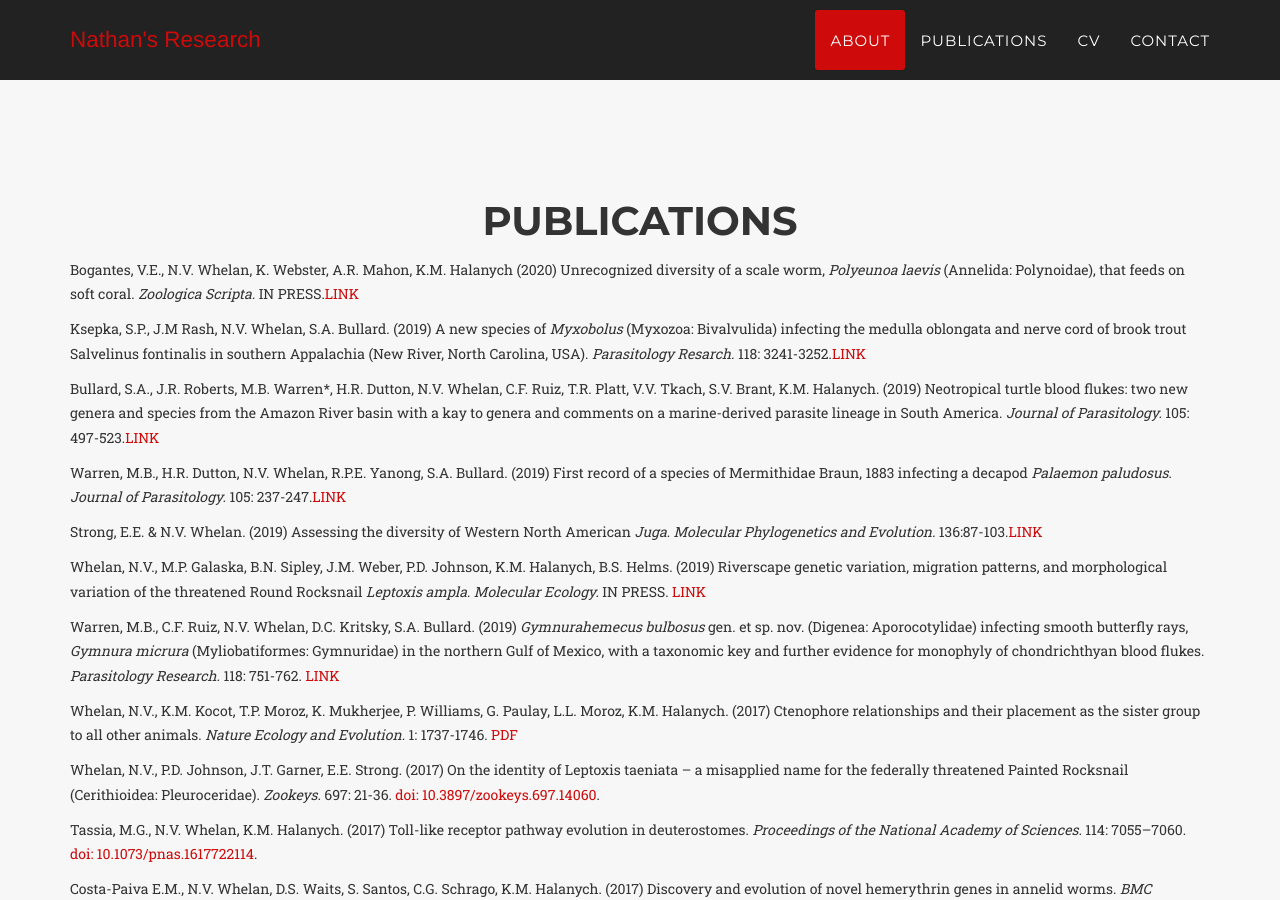
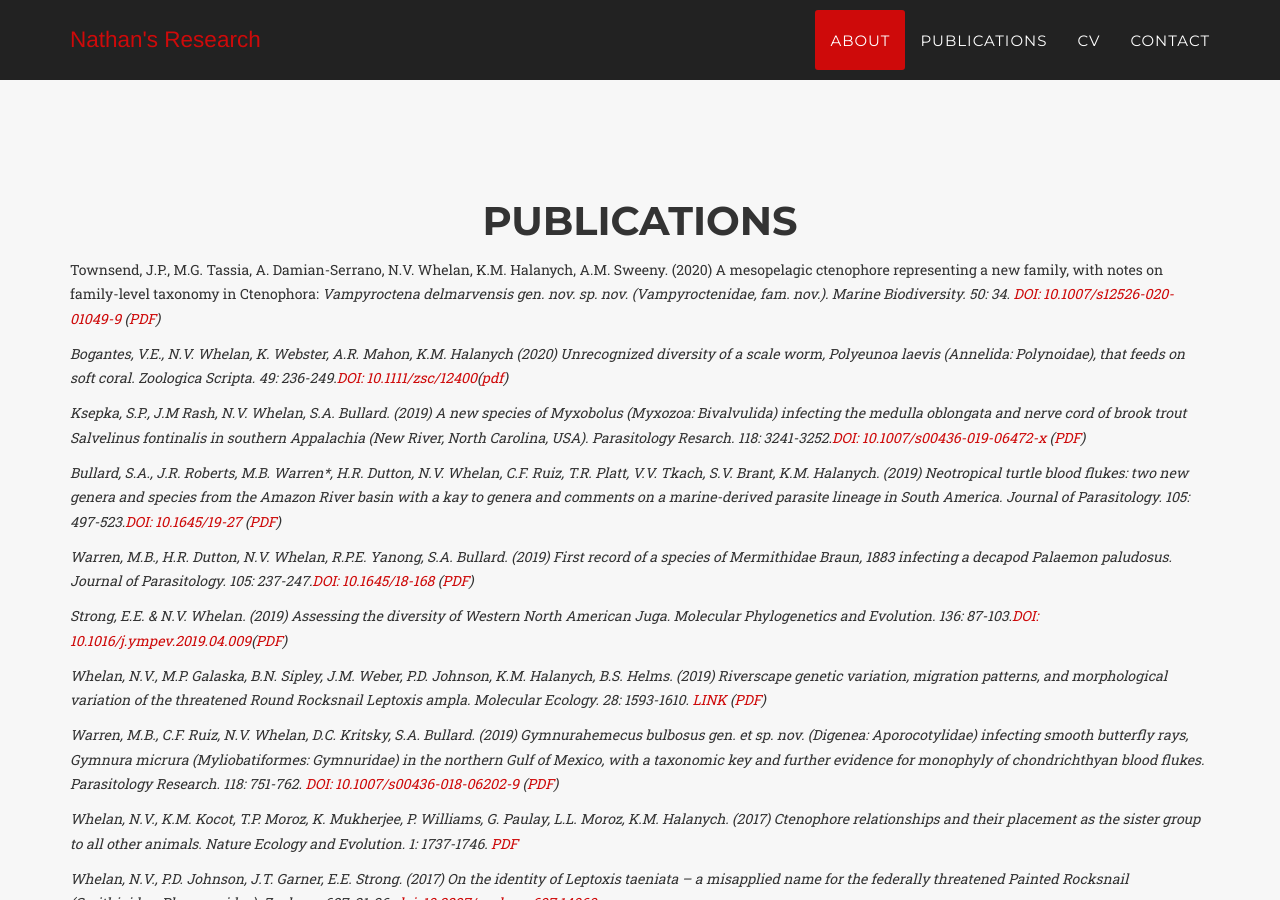
Before and after one commit to NathanWhelan/nathanwhelan.github.io, a Jekyll site: the page built from index.html, in a window 1280 px wide and 900 px high, scrolled down 2879 px. Built offline with Jekyll 4.4.1, drawn with Linux system fonts in a browser that asks for light colours; some web fonts are replaced.

Commit message:
Added links and updated papers

```diff
--- a/_includes/publications.html
+++ b/_includes/publications.html
@@ -7,31 +7,35 @@
                 </div>
             </div>
 <div class="box"><div class="box-title"></div><div class="box-body">
-	<p> Bogantes, V.E., N.V. Whelan, K. Webster, A.R. Mahon, K.M. Halanych (2020) Unrecognized diversity of a scale worm, <i>Polyeunoa laevis</i> (Annelida: Polynoidae), that feeds on soft coral. <i>Zoologica Scripta.</i> IN PRESS.<a href="https://onlinelibrary.wiley.com/doi/full/10.1111/zsc.12400">LINK</a></p>
+	<p> Townsend, J.P., M.G. Tassia, A. Damian-Serrano, N.V. Whelan, K.M. Halanych, A.M. Sweeny. (2020) A mesopelagic ctenophore representing a new family, with notes on family-level taxonomy in Ctenophora: <i>Vampyroctena delmarvensis</a> gen. nov. sp. nov. (Vampyroctenidae, fam. nov.). <i>Marine Biodiversity</i>. 50: 34. <a href="https://doi.dx.org/10.1007/s12526-020-01049-9">DOI: 10.1007/s12526-020-01049-9</a> (<a href="https://rdcu.be/b4dLR">PDF</a>)</p>
 </div><div class="box-footer"> </div></div>
 
 <div class="box"><div class="box-title"></div><div class="box-body">
-	<p> Ksepka, S.P., J.M Rash, N.V. Whelan, S.A. Bullard. (2019) A new species of <i>Myxobolus</i> (Myxozoa: Bivalvulida) infecting the medulla oblongata and nerve cord of brook trout Salvelinus fontinalis in southern Appalachia (New River, North Carolina, USA). <i>Parasitology Resarch.</i> 118: 3241-3252.<a href="https://link.springer.com/article/10.1007/s00436-019-06472-x">LINK</a></p>
+	<p> Bogantes, V.E., N.V. Whelan, K. Webster, A.R. Mahon, K.M. Halanych (2020) Unrecognized diversity of a scale worm, <i>Polyeunoa laevis</i> (Annelida: Polynoidae), that feeds on soft coral. <i>Zoologica Scripta.</i> 49: 236-249.<a href="https://onlinelibrary.wiley.com/doi/full/10.1111/zsc.12400">DOI: 10.1111/zsc/12400</a>(<a href="nathanwhelan.github.io/assests/Bogantes_et_al_2020.pdf">pdf</a>)</p>
 </div><div class="box-footer"> </div></div>
 
 <div class="box"><div class="box-title"></div><div class="box-body">
-	<p> Bullard, S.A., J.R. Roberts, M.B. Warren*, H.R. Dutton, N.V. Whelan, C.F. Ruiz, T.R. Platt, V.V. Tkach, S.V. Brant, K.M. Halanych. (2019) Neotropical turtle blood flukes: two new genera and species from the Amazon River basin with a kay to genera and comments on a marine-derived parasite lineage in South America. <i>Journal of Parasitology.</i> 105: 497-523.<a href="https://bioone.org/journals/Journal-of-Parasitology/volume-105/issue-4/19-27/Neotropical-Turtle-Blood-Flukes--Two-New-Genera-and-Species/10.1645/19-27.full">LINK</a></p>
+	<p> Ksepka, S.P., J.M Rash, N.V. Whelan, S.A. Bullard. (2019) A new species of <i>Myxobolus</i> (Myxozoa: Bivalvulida) infecting the medulla oblongata and nerve cord of brook trout Salvelinus fontinalis in southern Appalachia (New River, North Carolina, USA). <i>Parasitology Resarch.</i> 118: 3241-3252.<a href="https://link.springer.com/article/10.1007/s00436-019-06472-x">DOI: 10.1007/s00436-019-06472-x</a> (<a href="https://github.com/NathanWhelan/nathanwhelan.github.io/blob/master/assests/Ksepka2019_Article_ANewSpeciesOfMyxobolusMyxozoaB.pdf">PDF</a>)</p>
 </div><div class="box-footer"> </div></div>
 
 <div class="box"><div class="box-title"></div><div class="box-body">
-	<p> Warren, M.B., H.R. Dutton, N.V. Whelan, R.P.E. Yanong, S.A. Bullard. (2019) First record of a species of Mermithidae Braun, 1883 infecting a decapod <i>Palaemon paludosus</i>. <i>Journal of Parasitology.</i> 105: 237-247.<a href="https://www.journalofparasitology.org/doi/abs/10.1645/18-168">LINK</a></p>
+	<p> Bullard, S.A., J.R. Roberts, M.B. Warren*, H.R. Dutton, N.V. Whelan, C.F. Ruiz, T.R. Platt, V.V. Tkach, S.V. Brant, K.M. Halanych. (2019) Neotropical turtle blood flukes: two new genera and species from the Amazon River basin with a kay to genera and comments on a marine-derived parasite lineage in South America. <i>Journal of Parasitology.</i> 105: 497-523.<a href="https://bioone.org/journals/Journal-of-Parasitology/volume-105/issue-4/19-27/Neotropical-Turtle-Blood-Flukes--Two-New-Genera-and-Species/10.1645/19-27.full">DOI: 10.1645/19-27</a> (<a href="https://github.com/NathanWhelan/nathanwhelan.github.io/blob/master/assests/Bullard_et_al_2019.pdf">PDF</a>)</p>
 </div><div class="box-footer"> </div></div>
 
 <div class="box"><div class="box-title"></div><div class="box-body">
-	<p> Strong, E.E. & N.V. Whelan. (2019) Assessing the diversity of Western North American <i>Juga</i>. <i>Molecular Phylogenetics and Evolution.</i> 136:87-103.<a href="https://authors.elsevier.com/a/1Yu0v3m3nMuJ~D">LINK</a></p>
+	<p> Warren, M.B., H.R. Dutton, N.V. Whelan, R.P.E. Yanong, S.A. Bullard. (2019) First record of a species of Mermithidae Braun, 1883 infecting a decapod <i>Palaemon paludosus</i>. <i>Journal of Parasitology.</i> 105: 237-247.<a href="https://www.journalofparasitology.org/doi/abs/10.1645/18-168">DOI: 10.1645/18-168</a> (<a href="https://github.com/NathanWhelan/nathanwhelan.github.io/blob/master/assests/Warren_et_al_2019_Website.pdf">PDF</a>)</p>
 </div><div class="box-footer"> </div></div>
 
 <div class="box"><div class="box-title"></div><div class="box-body">
-	<p> Whelan, N.V., M.P. Galaska, B.N. Sipley, J.M. Weber, P.D. Johnson, K.M. Halanych, B.S. Helms. (2019) Riverscape genetic variation, migration patterns, and morphological variation of the threatened Round Rocksnail <i>Leptoxis ampla</i>. <i>Molecular Ecology.</i> IN PRESS. <a href="https://rdcu.be/bwEbJ">LINK</a></p>
+	<p> Strong, E.E. & N.V. Whelan. (2019) Assessing the diversity of Western North American <i>Juga</i>. <i>Molecular Phylogenetics and Evolution.</i> 136: 87-103.<a href="https://doi.org/10.1016/j.ympev.2019.04.009">DOI: 10.1016/j.ympev.2019.04.009</a>(<a href="https://github.com/NathanWhelan/nathanwhelan.github.io/blob/master/assests/Strong_and_Whelan_2019.pdf">PDF</a>)</p>
 </div><div class="box-footer"> </div></div>
 
 <div class="box"><div class="box-title"></div><div class="box-body">
-	<p> Warren, M.B., C.F. Ruiz, N.V. Whelan, D.C. Kritsky, S.A. Bullard. (2019) <i>Gymnurahemecus bulbosus</i> gen. et sp. nov. (Digenea: Aporocotylidae) infecting smooth butterfly rays, <i>Gymnura micrura</i> (Myliobatiformes: Gymnuridae) in the northern Gulf of Mexico, with a taxonomic key and further evidence for monophyly of chondrichthyan blood flukes. <i>Parasitology Research.</i> 118: 751-762. <a href="https://doi.org/10.1007/s00436-018-06202-9">LINK</a></p>
+	<p> Whelan, N.V., M.P. Galaska, B.N. Sipley, J.M. Weber, P.D. Johnson, K.M. Halanych, B.S. Helms. (2019) Riverscape genetic variation, migration patterns, and morphological variation of the threatened Round Rocksnail <i>Leptoxis ampla</i>. <i>Molecular Ecology.</i> 28: 1593-1610. <a href="https://rdcu.be/bwEbJ">LINK</a> (<a href="https://github.com/NathanWhelan/nathanwhelan.github.io/blob/master/assests/Whelan_et_al_2019.pdf">PDF</a>)</p>
+</div><div class="box-footer"> </div></div>
+
+<div class="box"><div class="box-title"></div><div class="box-body">
+	<p> Warren, M.B., C.F. Ruiz, N.V. Whelan, D.C. Kritsky, S.A. Bullard. (2019) <i>Gymnurahemecus bulbosus</i> gen. et sp. nov. (Digenea: Aporocotylidae) infecting smooth butterfly rays, <i>Gymnura micrura</i> (Myliobatiformes: Gymnuridae) in the northern Gulf of Mexico, with a taxonomic key and further evidence for monophyly of chondrichthyan blood flukes. <i>Parasitology Research.</i> 118: 751-762. <a href="https://doi.org/10.1007/s00436-018-06202-9">DOI: 10.1007/s00436-018-06202-9</a> (<a href="https://github.com/NathanWhelan/nathanwhelan.github.io/blob/master/assests/Warren_et_al_2019_gymnurahemecus.pdf">PDF</a>)</p>
 </div><div class="box-footer"> </div></div>
 
 <div class="box"><div class="box-title"></div><div class="box-body">
```
